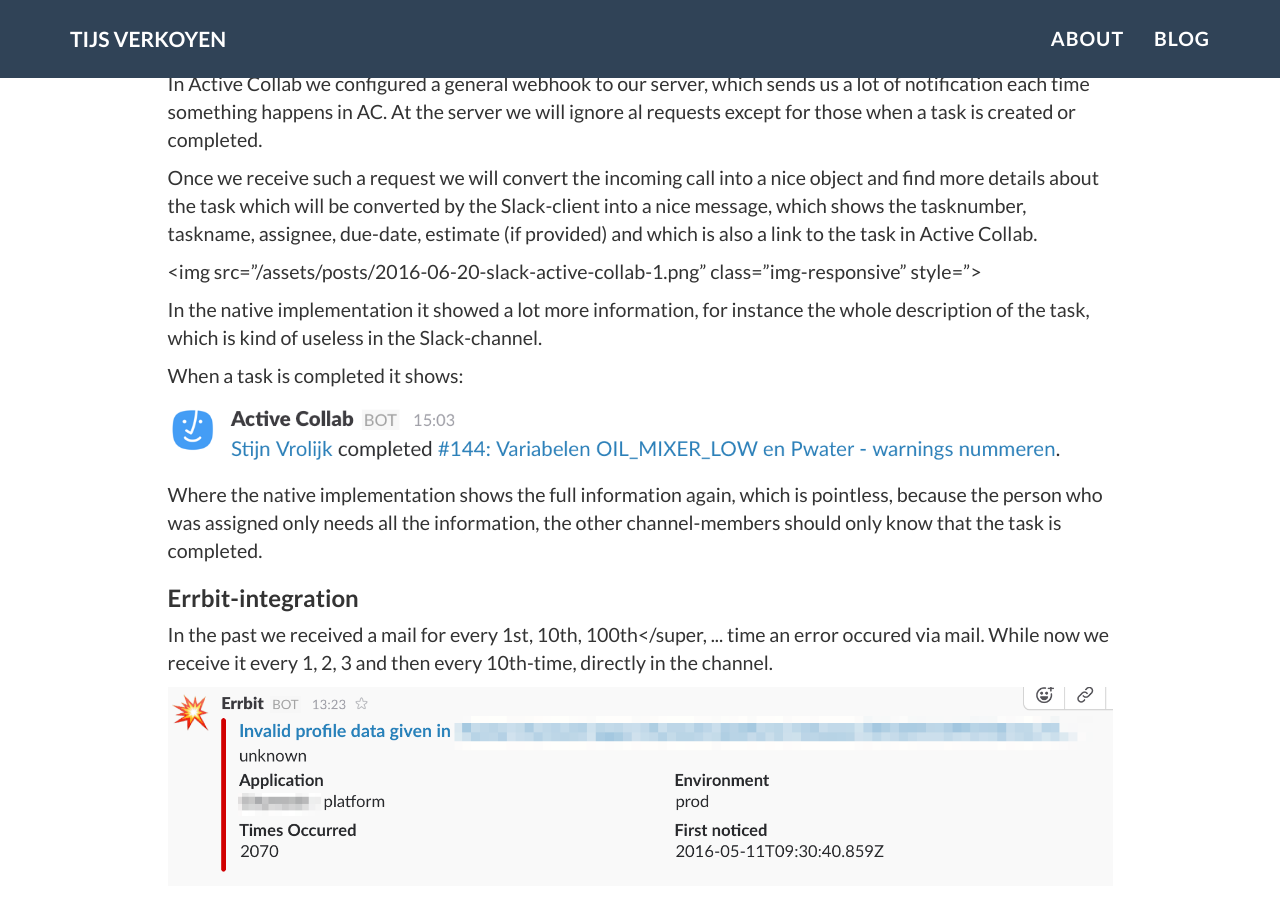
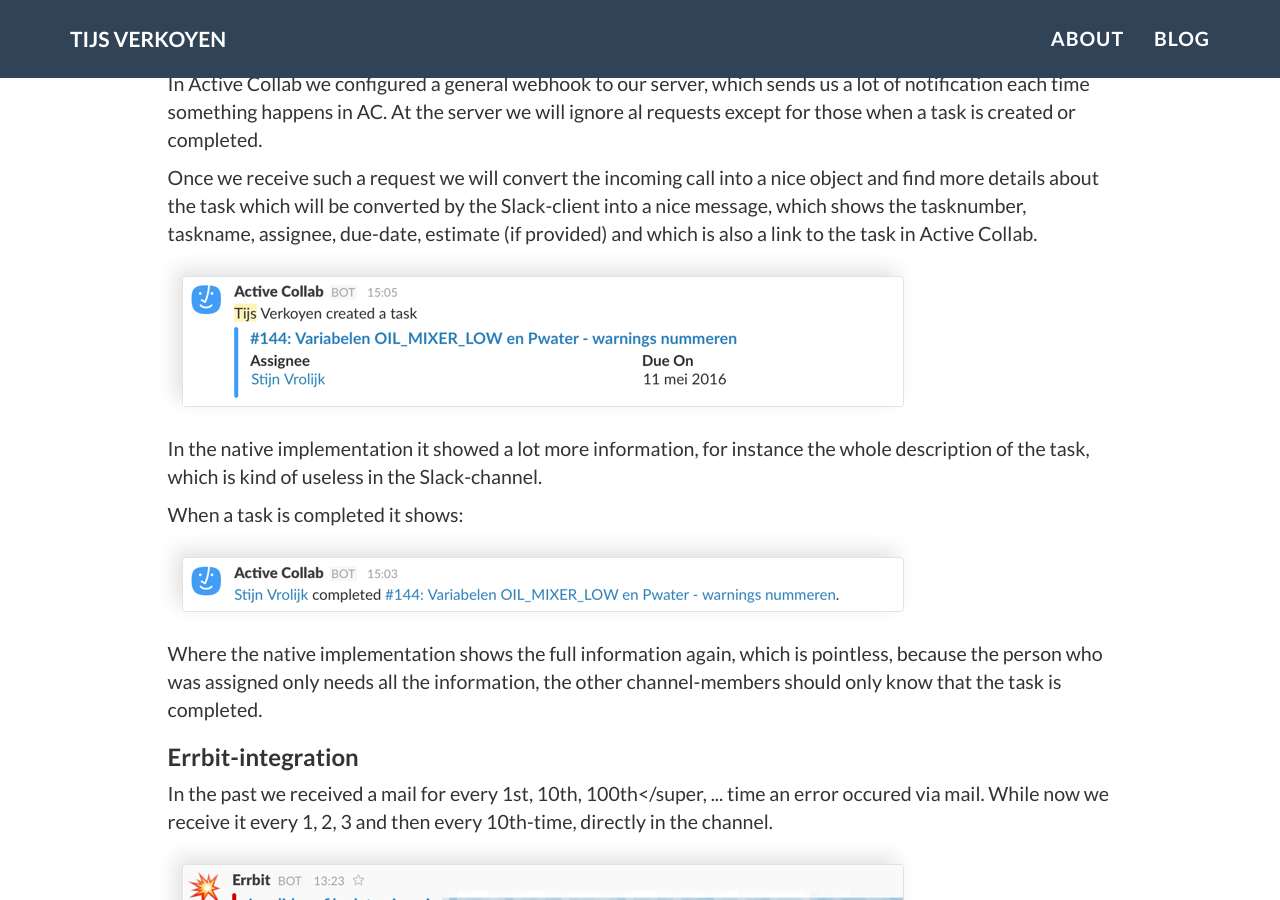
Before and after one commit to tijsverkoyen/tijsverkoyen.github.io, a Jekyll site: the page built from _posts/2016-06-20-slack-active-collab-errbit-gitlab.md, in a window 1280 px wide and 900 px high, scrolled down 2754 px. Built offline with Jekyll 4.4.1, drawn with Linux system fonts in a browser that asks for light colours; nearby versions of some CDN libraries; comment, search, counter and statistics services are not loaded.

Commit message:
Edited the images so they look all the same

```diff
--- a/_posts/2016-06-20-slack-active-collab-errbit-gitlab.md
+++ b/_posts/2016-06-20-slack-active-collab-errbit-gitlab.md
@@ -118,14 +118,18 @@ Once we receive such a request we will convert the incoming call into a nice obj
 which will be converted by the Slack-client into a nice message, which shows the tasknumber, taskname, assignee, due-date,
 estimate (if provided) and which is also a link to the task in Active Collab.
 
-<img src="/assets/posts/2016-06-20-slack-active-collab-1.png" class="img-responsive" style=">
+<div class="thumbnail" style="max-width: 722px;">
+    <img src="/assets/posts/2016-06-20-slack-active-collab-1.png" class="img-responsive">
+</div>
 
 In the native implementation it showed a lot more information, for instance the whole description of the task, which is
 kind of useless in the Slack-channel.
 
 When a task is completed it shows:
 
-<img src="/assets/posts/2016-06-20-slack-active-collab-2.png" class="img-responsive">
+<div class="thumbnail" style="max-width: 722px;">
+    <img src="/assets/posts/2016-06-20-slack-active-collab-2.png" class="img-responsive">
+</div>
 
 Where the native implementation shows the full information again, which is pointless, because the person who was assigned
 only needs all the information, the other channel-members should only know that the task is completed.
@@ -135,7 +139,9 @@ only needs all the information, the other channel-members should only know that
 In the past we received a mail for every 1<super>st</super>, 10<super>th</super>, 100<super>th</super, ... time an error
 occured via mail. While now we receive it every 1, 2, 3 and then every 10<super>th</super>-time, directly in the channel.
 
-<img src="/assets/posts/2016-06-20-slack-errbit.png" class="img-responsive">
+<div class="thumbnail" style="max-width: 722px;">
+    <img src="/assets/posts/2016-06-20-slack-errbit.png" class="img-responsive">
+</div>
 
 This is not done by the native Slack-integration, but it is handled by our own implemenation because with the native
 implementation every occurence is posted in the channel. The configuration of the webhook is done wit the
@@ -154,7 +160,9 @@ When a result is found (or not) we build a message object. This message is dispa
 The Slack-client will transform the message into a message which contains the basic information about the company (name + phone),
 or contact (name, compant, cell, phone, email), as you can see in the screenshot below:
 
-<img src="/assets/posts/2016-06-20-slack-voipcenter-teamleader.png" class="img-responsive">
+<div class="thumbnail" style="max-width: 722px;">
+    <img src="/assets/posts/2016-06-20-slack-voipcenter-teamleader.png" class="img-responsive">
+</div>
 
 ### GitLab-integration
 
@@ -163,15 +171,18 @@ When we link a GitLab-repo to a channel the webhook is configured by the `/sumo
 This shows a message in Slack every time a Merge Request is created, with the name of name and assignee. When a Merge Request
 is merged or closed it also shows a message.
 
-<img src="/assets/posts/2016-06-20-slack-gitlab-merge-request.png" class="img-responsive">
+<div class="thumbnail" style="max-width: 722px;">
+    <img src="/assets/posts/2016-06-20-slack-gitlab-merge-request.png" class="img-responsive">
+</div>
 
 Once again the merge is handled differently then the creation of a new Merge Request to not clutter the channel with
 useless information.
 
 When a build succeeds/fails a message will be shown in the channel like this:
 
-<img src="/assets/posts/2016-06-20-slack-gitlab-build.png" class="img-responsive">
-
+<div class="thumbnail" style="max-width: 722px;">
+    <img src="/assets/posts/2016-06-20-slack-gitlab-build.png" class="img-responsive">
+</div>
 
 ## What did I learn
 
@@ -209,6 +220,6 @@ just not enough to handle it without making a lot of extra calls to the API. Or
 For example, in GitLab the webhooks for the Merge Request contain data about the user and project, while in the Build-request
 it is not provided, or it is incomplete.
 
-
+<br />
 What I took away is that you should log every request to be able to debug everything properply, and write serious defensive
 code, which tries to take every possible situtation into account.
```
Also changed, not shown: assets/posts/2016-06-20-slack-active-collab-1.png, assets/posts/2016-06-20-slack-active-collab-2.png, assets/posts/2016-06-20-slack-errbit.png, assets/posts/2016-06-20-slack-gitlab-build.png, assets/posts/2016-06-20-slack-gitlab-merge-request.png, assets/posts/2016-06-20-slack-voipcenter-teamleader.png.
